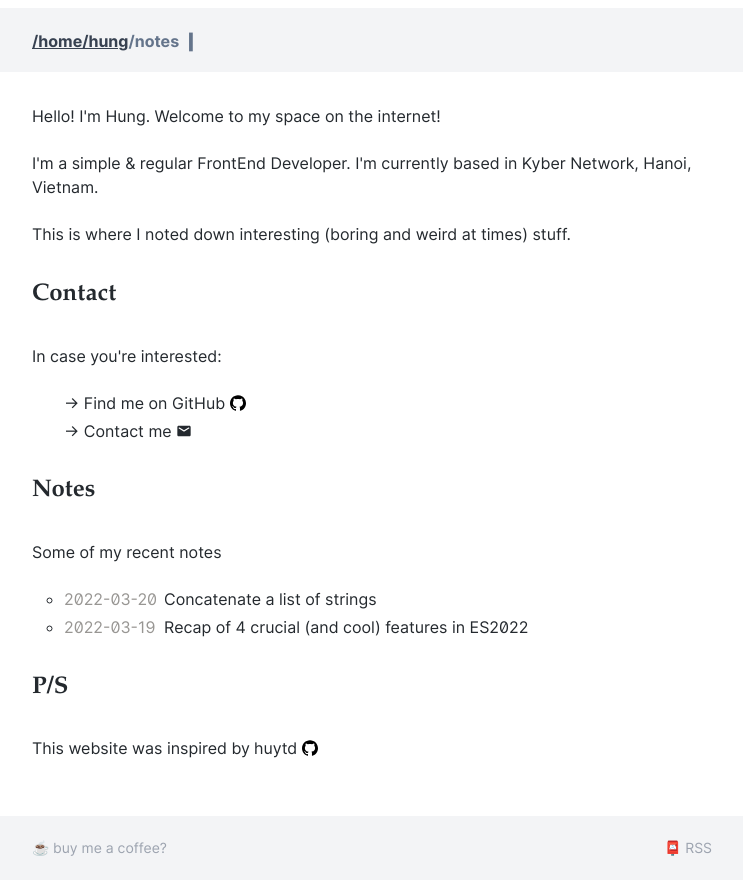
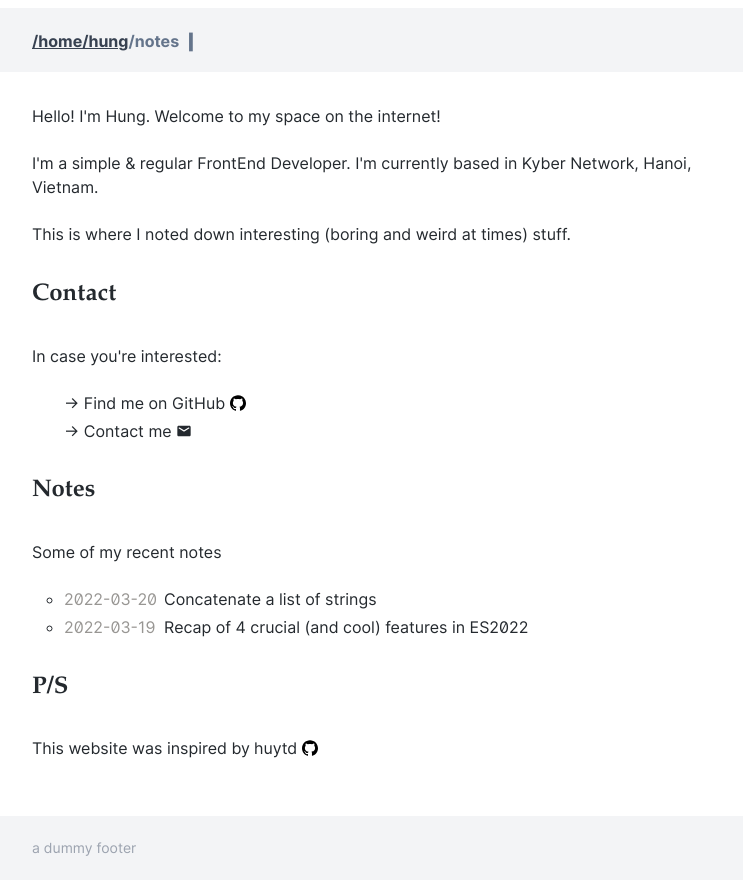
Before and after one commit to hungdoansy/hungdoan.xyz, a Next.js app: page / in a window 1280 px wide. Shown: the whole page, without its empty margins (268-1011 px from the left). Built offline with nearby package versions, Linux system fonts and the light colour scheme.

Commit message:
chore: update footer

```diff
--- a/src/components/PageLayout/PageFooter.tsx
+++ b/src/components/PageLayout/PageFooter.tsx
@@ -2,8 +2,9 @@ const PageFooter: React.FC = () => {
     return (
         <footer className="pageFooter">
             <div className="centerContainer">
-                <span>☕ buy me a coffee?</span>
-                <span>📮 RSS</span>
+                {/* <span>☕ buy me a coffee?</span>
+                <span>📮 RSS</span> */}
+                <span>a dummy footer</span>
             </div>
             <style jsx>{`
                 .pageFooter {
```
